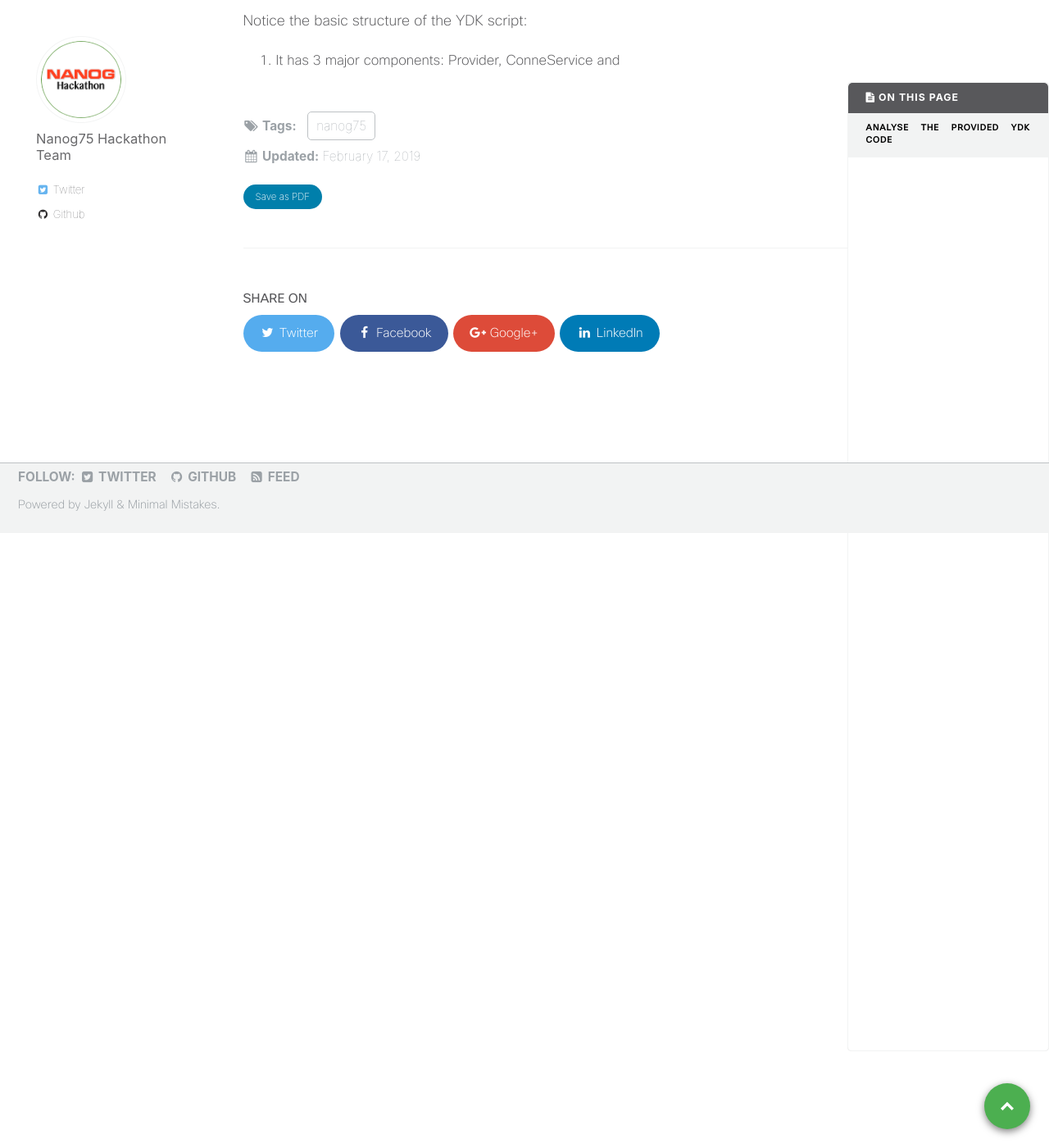
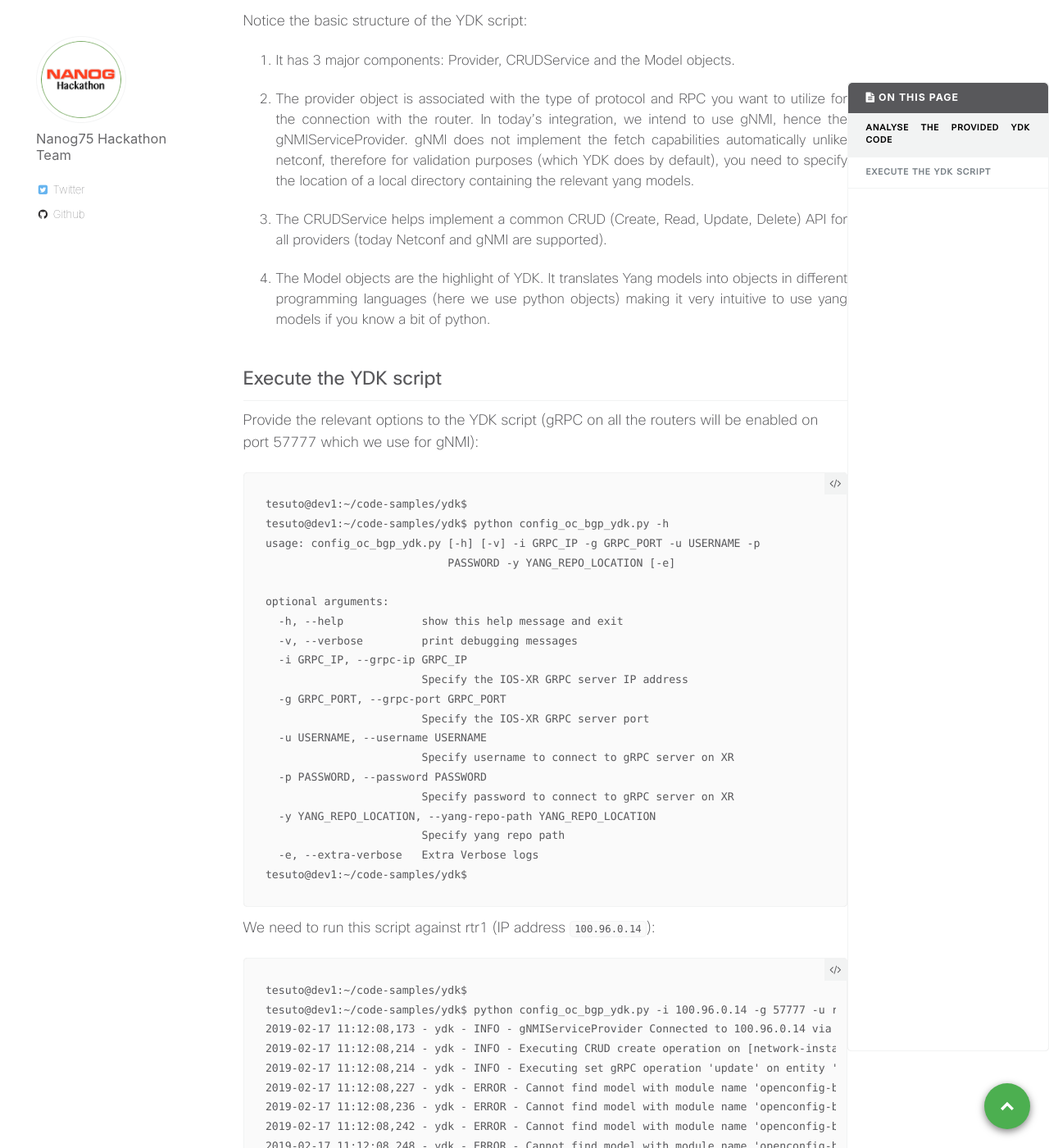
Before and after one commit to nanog75/hackathon, a Jekyll site: the page built from _day1/2019-02-17-step-2-playing-with-ydk-for-config-and-gnmi-telemetry.md, in a window 1280 px wide and 1400 px high, scrolled down 2587 px. Shown: the whole window at 82% size. Built offline with Jekyll 4.4.1, drawn with Linux system fonts in a browser that asks for light colours; some of the changed text lies outside the part shown.

Commit message:
Create 2019-02-17-step-2-playing-with-ydk-for-config-and-gnmi-telemetry.md

````diff
--- a/_day1/2019-02-17-step-2-playing-with-ydk-for-config-and-gnmi-telemetry.md
+++ b/_day1/2019-02-17-step-2-playing-with-ydk-for-config-and-gnmi-telemetry.md
@@ -115,6 +115,114 @@ tesuto@dev1:~/code-samples/ydk$
 tesuto@dev1:~/code-samples/ydk$
 ```
 
+
+
 Notice the basic structure of the YDK script:
 
-1. It has 3 major components:  Provider, ConneService and
+1. It has 3 major components:  Provider, CRUDService and the Model objects.
+
+2. The provider object is associated with the type of protocol and RPC you want to utilize for the connection with the router. In today's integration, we intend to use gNMI, hence the gNMIServiceProvider. gNMI does not implement the fetch capabilities automatically unlike netconf, therefore for validation purposes (which YDK does by default), you need to specify the location of a local directory containing the relevant yang models.
+
+3.  The CRUDService helps implement a common CRUD (Create, Read, Update, Delete) API for all providers (today Netconf and gNMI are supported).
+
+4. The Model objects are the highlight of YDK. It translates Yang models into objects in different programming languages (here we use python objects) making it very intuitive to use yang models if you know a bit of python.
+
+
+
+## Execute the YDK script
+
+Provide the relevant options to the YDK script (gRPC on all the routers will be enabled on port 57777 which we use for gNMI):
+
+
+```
+tesuto@dev1:~/code-samples/ydk$
+tesuto@dev1:~/code-samples/ydk$ python config_oc_bgp_ydk.py -h
+usage: config_oc_bgp_ydk.py [-h] [-v] -i GRPC_IP -g GRPC_PORT -u USERNAME -p
+                            PASSWORD -y YANG_REPO_LOCATION [-e]
+
+optional arguments:
+  -h, --help            show this help message and exit
+  -v, --verbose         print debugging messages
+  -i GRPC_IP, --grpc-ip GRPC_IP
+                        Specify the IOS-XR GRPC server IP address
+  -g GRPC_PORT, --grpc-port GRPC_PORT
+                        Specify the IOS-XR GRPC server port
+  -u USERNAME, --username USERNAME
+                        Specify username to connect to gRPC server on XR
+  -p PASSWORD, --password PASSWORD
+                        Specify password to connect to gRPC server on XR
+  -y YANG_REPO_LOCATION, --yang-repo-path YANG_REPO_LOCATION
+                        Specify yang repo path
+  -e, --extra-verbose   Extra Verbose logs
+tesuto@dev1:~/code-samples/ydk$
+```
+
+We need to run this script against rtr1 (IP address `100.96.0.14`):
+
+
+```
+tesuto@dev1:~/code-samples/ydk$
+tesuto@dev1:~/code-samples/ydk$ python config_oc_bgp_ydk.py -i 100.96.0.14 -g 57777 -u rtrdev -p nanog75sf -y /home/tesuto/yang -v
+2019-02-17 11:12:08,173 - ydk - INFO - gNMIServiceProvider Connected to 100.96.0.14 via Insecure Channel
+2019-02-17 11:12:08,214 - ydk - INFO - Executing CRUD create operation on [network-instance[name='default']]
+2019-02-17 11:12:08,214 - ydk - INFO - Executing set gRPC operation 'update' on entity 'network-instance[name='default']'
+2019-02-17 11:12:08,227 - ydk - ERROR - Cannot find model with module name 'openconfig-bgp'
+2019-02-17 11:12:08,236 - ydk - ERROR - Cannot find model with module name 'openconfig-bgp'
+2019-02-17 11:12:08,242 - ydk - ERROR - Cannot find model with module name 'openconfig-bgp'
+2019-02-17 11:12:08,248 - ydk - ERROR - Cannot find model with module name 'openconfig-bgp'
+2019-02-17 11:12:08,254 - ydk - ERROR - Cannot find model with module name 'openconfig-bgp'
+2019-02-17 11:12:08,261 - ydk - ERROR - Cannot find model with module name 'openconfig-bgp'
+2019-02-17 11:12:08,284 - ydk - ERROR - Cannot find model with module name 'openconfig-mpls'
+2019-02-17 11:12:08,293 - ydk - ERROR - Cannot find model with module name 'openconfig-mpls'
+2019-02-17 11:12:08,298 - ydk - ERROR - Cannot find model with module name 'openconfig-mpls'
+2019-02-17 11:12:08,317 - ydk - ERROR - Cannot find model with module name 'openconfig-isis'
+2019-02-17 11:12:08,331 - ydk - ERROR - Cannot find model with module name 'openconfig-isis'
+2019-02-17 11:12:08,357 - ydk - ERROR - Cannot find model with module name 'openconfig-aft'
+2019-02-17 11:12:08,362 - ydk - ERROR - Cannot find model with module name 'openconfig-aft'
+2019-02-17 11:12:08,369 - ydk - ERROR - Cannot find model with module name 'openconfig-aft'
+2019-02-17 11:12:08,375 - ydk - ERROR - Cannot find model with module name 'openconfig-aft'
+2019-02-17 11:12:08,380 - ydk - ERROR - Cannot find model with module name 'openconfig-aft'
+2019-02-17 11:12:08,387 - ydk - ERROR - Cannot find model with module name 'openconfig-aft'
+2019-02-17 11:12:08,393 - ydk - ERROR - Cannot find model with module name 'openconfig-network-instance'
+2019-02-17 11:12:08,442 - ydk - INFO -
+=============== Set Request Sent ================
+update {
+  path {
+    origin: "openconfig-network-instance"
+    elem {
+      name: "network-instances"
+    }
+  }
+  val {
+    json_ietf_val: "{\"openconfig-network-instance:network-instance\":[{\"name\":\"default\",\"protocols\":{\"protocol\":[{\"identifier\":\"openconfig-policy-types:BGP\",\"name\":\"default\",\"config\":{\"identifier\":\"openconfig-policy-types:BGP\",\"name\":\"default\"},\"bgp\":{\"global\":{\"config\":{\"as\":65000}}}}]}}]}"
+  }
+}
+
+
+2019-02-17 11:12:09,076 - ydk - INFO -
+============= Set Response Received =============
+response {
+  path {
+    origin: "openconfig-network-instance"
+    elem {
+      name: "network-instances"
+    }
+  }
+  message {
+  }
+  op: UPDATE
+}
+message {
+}
+timestamp: 1550401927704781395
+
+
+2019-02-17 11:12:09,076 - ydk - INFO - Set Operation Succeeded
+2019-02-17 11:12:09,076 - ydk - INFO - Operation succeeded
+2019-02-17 11:12:09,077 - ydk - INFO - Disconnected from device
+tesuto@dev1:~/code-samples/ydk$
+
+
+```
+
+Now connect to router `rtr1`
````
